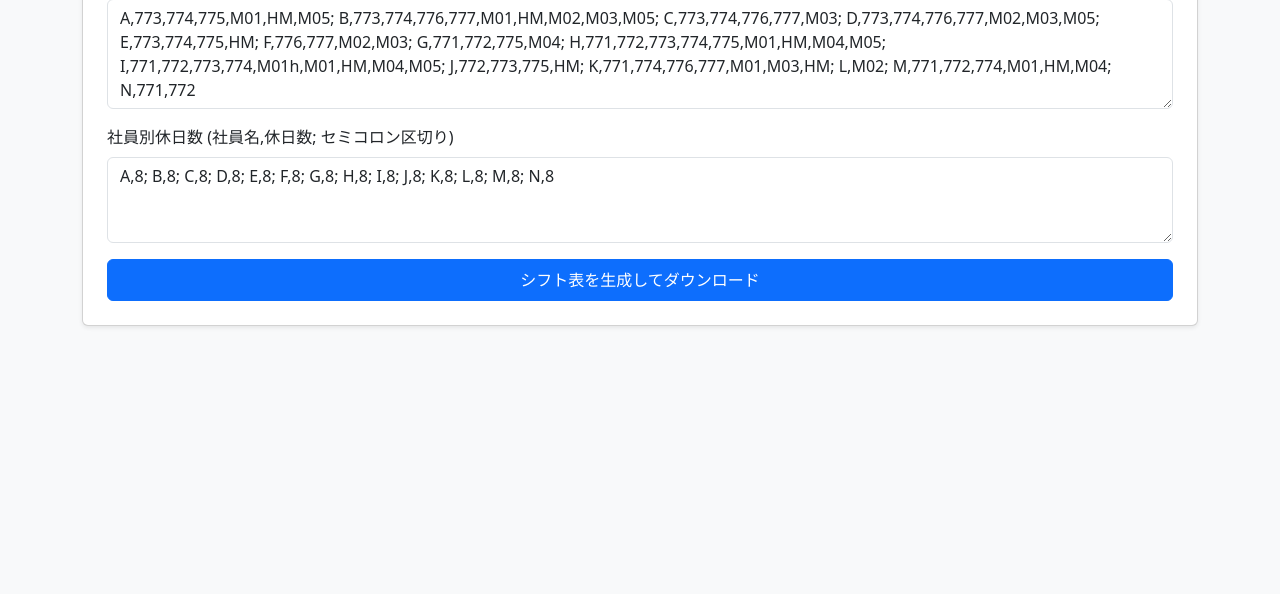
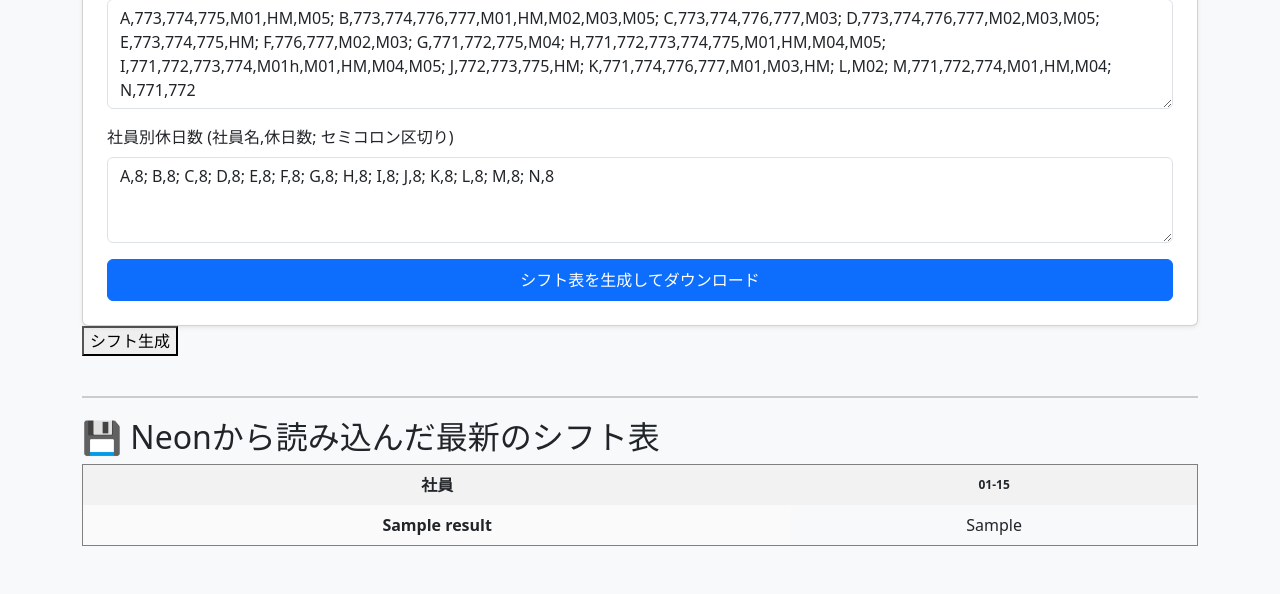
Before and after one commit to masakazu268/shift-commit, a Flask app: page / in a window 1280 px wide. Shown: the part 743-1337 px from the top of the page. Before the commit the page ends 1070 px from the top, so only its background shows below. Run offline with Flask 3, Linux system fonts and the light colour scheme; tables that the repository leaves empty hold one stand-in row (values such as "Sample post").

Commit message:
html-commit

```diff
--- a/templates/index.html
+++ b/templates/index.html
@@ -54,6 +54,37 @@
 
             <button type="submit" class="btn btn-primary w-100 py-2">シフト表を生成してダウンロード</button>
         </form>
+        <form action="/generate" method="POST">
+        <button type="submit">シフト生成</button>
+    </form> {% if saved_slots %}
+    <div style="margin-top: 40px; border-top: 2px solid #ccc; padding-top: 20px;">
+        <h2>💾 Neonから読み込んだ最新のシフト表</h2>
+        <table border="1" style="border-collapse: collapse; text-align: center; width: 100%;">
+            <thead>
+                <tr style="background-color: #f2f2f2;">
+                    <th style="padding: 8px;">社員</th>
+                    {% for d in dates_list %}
+                    <th style="padding: 8px; font-size: 12px;">{{ d[5:] }}</th>
+                    {% endfor %}
+                </tr>
+            </thead>
+            <tbody>
+                {% for row in saved_slots %}
+                <tr>
+                    <td style="padding: 8px; font-weight: bold; background-color: #fafafa;">{{ row.employee }}</td>
+                    {% for task in row.tasks %}
+                    <td style="padding: 8px; "{% if task == 'M05' %}background-color: #ffcccc;{% elif task == 'RH' or task == 'NG' %}background-color: #e0e0e0;{% endif %}">
+                        {{ task }}
+                    </td>
+                    {% endfor %}
+                </tr>
+                {% endfor %}
+            </tbody>
+        </table>
+    </div>
+    {% endif %}
+    </body>
+</html>
     </div>
 </body>
 </html>
```
